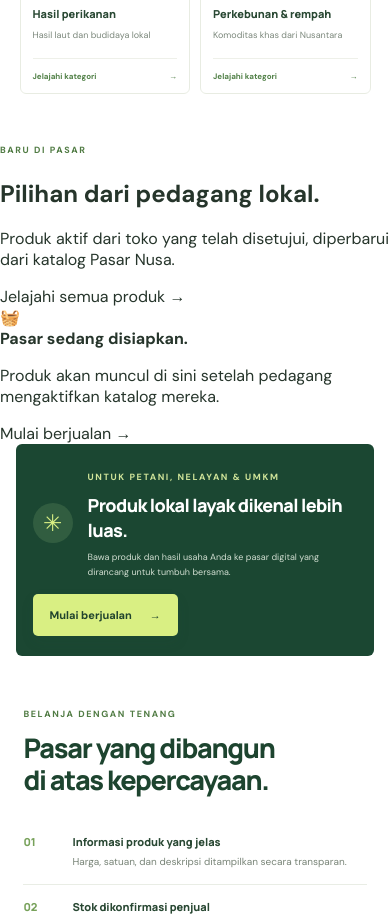
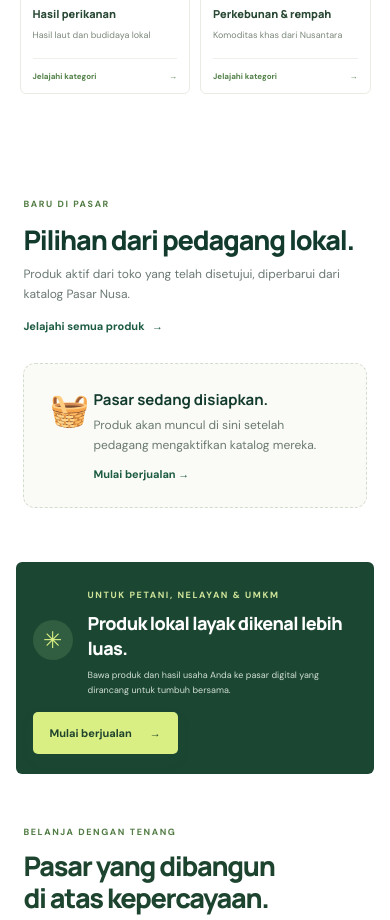
Before and after one commit to akvisomr-eng/Pasar-Nusa, a Next.js app: page / in a window 390 px wide. Shown: the part 1580-2500 px from the top of the page. Built offline with nearby package versions, Linux system fonts and the light colour scheme; no server answers; the database is empty.

Commit message:
style(storefront): add responsive product shelf cards

```diff
--- a/src/app/globals.css
+++ b/src/app/globals.css
@@ -223,3 +223,33 @@ footer{padding-inline:8%}
 .catalog-page>footer{display:flex;align-items:center;justify-content:space-between;gap:20px;padding:23px 6.5%;border-top:1px solid #e8ece3;background:#fff}
 @media(max-width:1000px){.catalog-page .product-grid{grid-template-columns:repeat(3,minmax(0,1fr))}.catalog-page .catalog-hero:after{right:5%;width:125px;height:125px;font-size:65px}}
 @media(max-width:650px){.catalog-page .catalog-hero{margin:14px 4% 0;padding:27px 6%}.catalog-page .catalog-hero:after{right:-22px;top:20px;transform:none;width:95px;height:95px;font-size:47px;opacity:.65}.catalog-page .catalog-hero h1{font-size:32px;max-width:80%}.catalog-page .catalog-hero p{max-width:75%;font-size:10px}.catalog-page .catalog-content{padding:25px 5% 48px}.catalog-page .catalog-toolbar{grid-template-columns:1fr;gap:9px}.catalog-page .catalog-sort{min-height:42px;justify-content:space-between}.catalog-page .product-grid{grid-template-columns:repeat(2,minmax(0,1fr));gap:10px}.catalog-page .product-visual{min-height:135px}.catalog-page .product-info{padding:12px}.catalog-page .product-info h3{font-size:12px}.catalog-page .product-description{font-size:10px;min-height:46px}.catalog-page .product-price-row strong{font-size:12px}.catalog-page .add-cart{padding-inline:5px;font-size:9px}.catalog-page>footer{flex-wrap:wrap;padding:20px 5%}}
+
+
+/* Product shelf adapted from the reference marketplace's product-card, favorites and cart patterns. */
+.home-products{padding:76px 8.5%;background:#fff}
+.home-products-heading{display:flex;align-items:flex-end;justify-content:space-between;gap:24px;margin-bottom:28px}
+.home-products-heading h2{font:800 clamp(27px,3vw,38px)/1.18 Manrope,sans-serif;letter-spacing:-1.2px;color:var(--green);margin:12px 0 8px}
+.home-products-heading p{max-width:520px;color:var(--muted);font-size:12px;line-height:1.7;margin:0}
+.home-products-heading>a{flex:none;color:var(--green2);font-size:11px;font-weight:800}
+.home-products-heading>a span{margin-left:5px}
+.home-product-grid{display:grid;grid-template-columns:repeat(3,minmax(0,1fr));gap:17px}
+.home-product-card{overflow:hidden;border:1px solid var(--line);border-radius:12px;background:#fff;transition:transform .2s,border-color .2s}
+.home-product-card:hover{transform:translateY(-3px);border-color:#b5c9ad}
+.home-product-visual{position:relative;display:flex;align-items:center;justify-content:center;min-height:170px;background:linear-gradient(135deg,#f0f4e7,#e4ecd5)}
+.home-product-visual>span{display:grid;place-items:center;width:88px;height:88px;border-radius:50%;background:#fffdf4;box-shadow:0 12px 28px #24462a12;font-size:45px}
+.home-product-visual small{position:absolute;left:14px;top:14px;color:#557454;font-size:8px;font-weight:800;letter-spacing:1.2px}
+.home-product-info{padding:17px}
+.home-product-store{font-size:9px;font-weight:800;letter-spacing:.6px;color:#598160;text-transform:uppercase}
+.home-product-name-row{display:flex;align-items:flex-start;gap:8px;justify-content:space-between;margin-top:7px}
+.home-product-name-row h3{font:700 15px/1.35 Manrope,sans-serif;color:var(--green);margin:0}
+.favorite-button{flex:none;width:30px;height:30px;border:1px solid #e1e8dc;border-radius:50%;background:#fff;color:#557454;font-size:18px;cursor:pointer;line-height:1}
+.favorite-button.is-favorite{color:#b84f4f;background:#fff2f0;border-color:#f1d4cf}
+.home-product-info>p{min-height:34px;margin:9px 0 14px;color:var(--muted);font-size:10px;line-height:1.6;display:-webkit-box;-webkit-line-clamp:2;-webkit-box-orient:vertical;overflow:hidden}
+.home-product-price{display:block;color:var(--green);font:800 15px Manrope,sans-serif}
+.home-product-price small{font:500 10px 'DM Sans',sans-serif;color:var(--muted)}
+.home-product-add{width:100%;margin-top:15px;padding:11px;border:1px solid #cddcc8;border-radius:7px;background:#f7f9f2;color:var(--green);font:700 11px 'DM Sans',sans-serif;cursor:pointer}
+.home-product-add:hover{background:var(--green);border-color:var(--green);color:#fff}
+.home-products-state,.home-products-empty{display:flex;align-items:center;justify-content:center;gap:20px;min-height:145px;padding:25px;border:1px dashed #d3ddce;border-radius:12px;background:#fafbf6;color:var(--muted);font-size:12px}
+.home-products-empty>span{font-size:32px}.home-products-empty strong{color:var(--green);font:700 15px Manrope,sans-serif}.home-products-empty p{margin:6px 0 0;line-height:1.6}.home-products-empty>a{flex:none;color:var(--green2);font-size:11px;font-weight:800}.home-product-notice{margin:-12px 0 18px;padding:11px 14px;border-radius:7px;background:#eef5e6;color:#426743;font-size:11px}
+@media(max-width:760px){.home-products{padding:54px 6%}.home-product-grid{grid-template-columns:repeat(2,minmax(0,1fr));gap:12px}.home-product-visual{min-height:135px}.home-product-info{padding:13px}.home-product-name-row h3{font-size:13px}.home-products-heading{align-items:flex-start}.home-products-empty{align-items:flex-start;flex-wrap:wrap}.home-products-empty>a{margin-left:51px}}
+@media(max-width:480px){.home-products-heading{display:block}.home-products-heading>a{display:inline-block;margin-top:15px}.home-product-grid{grid-template-columns:1fr}.home-product-card{display:grid;grid-template-columns:112px minmax(0,1fr)}.home-product-visual{min-height:100%;padding:12px}.home-product-visual>span{width:62px;height:62px;font-size:34px}.home-product-visual small{left:8px;top:8px;font-size:6px}.home-product-info{padding:12px}.home-product-info>p{min-height:0}.home-products-empty{display:grid;grid-template-columns:34px 1fr;gap:10px}.home-products-empty>a{grid-column:2;margin:0}}
```
